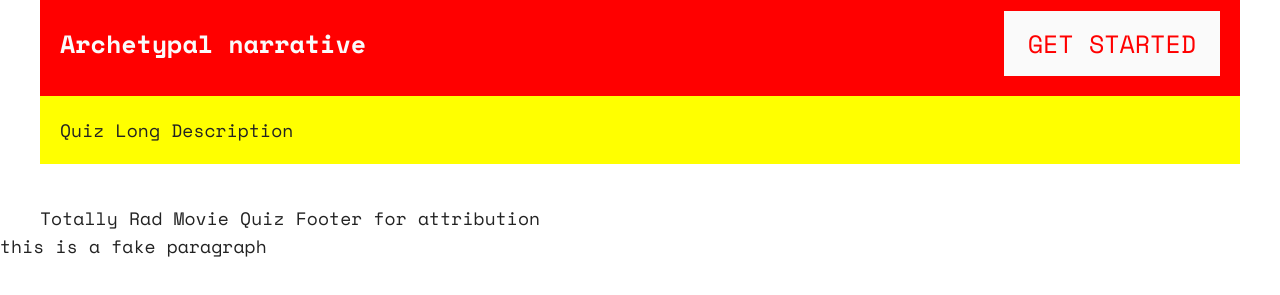
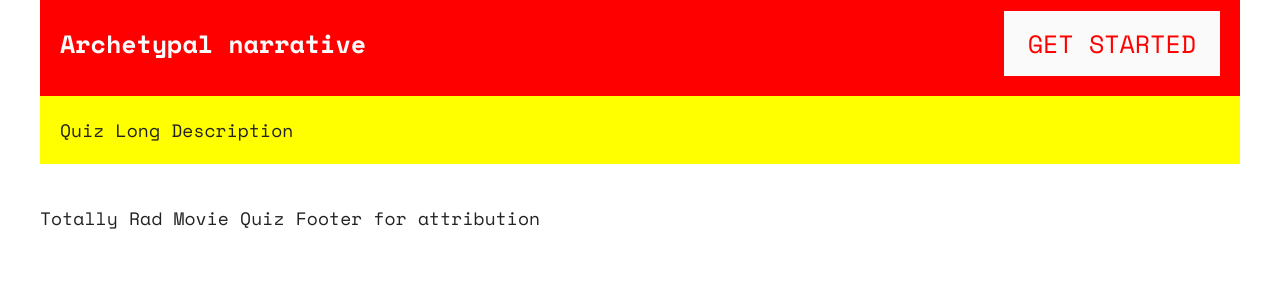
Before and after one commit to Juno-AJT-AA/aJToureAshwinAlexanderProjectFour, a plain HTML site: page index.html in a window 1280 px wide. Shown: the part 69-364 px from the top of the page. Drawn offline with nearby package versions, Linux system fonts and the light colour scheme.

Commit message:
corrected code - removed test changes

```diff
--- a/index.html
+++ b/index.html
@@ -56,7 +56,6 @@
 
         </p>
     </div>
-    <p>this is a fake paragraph</p>
 </footer>
 
 </html>
```
